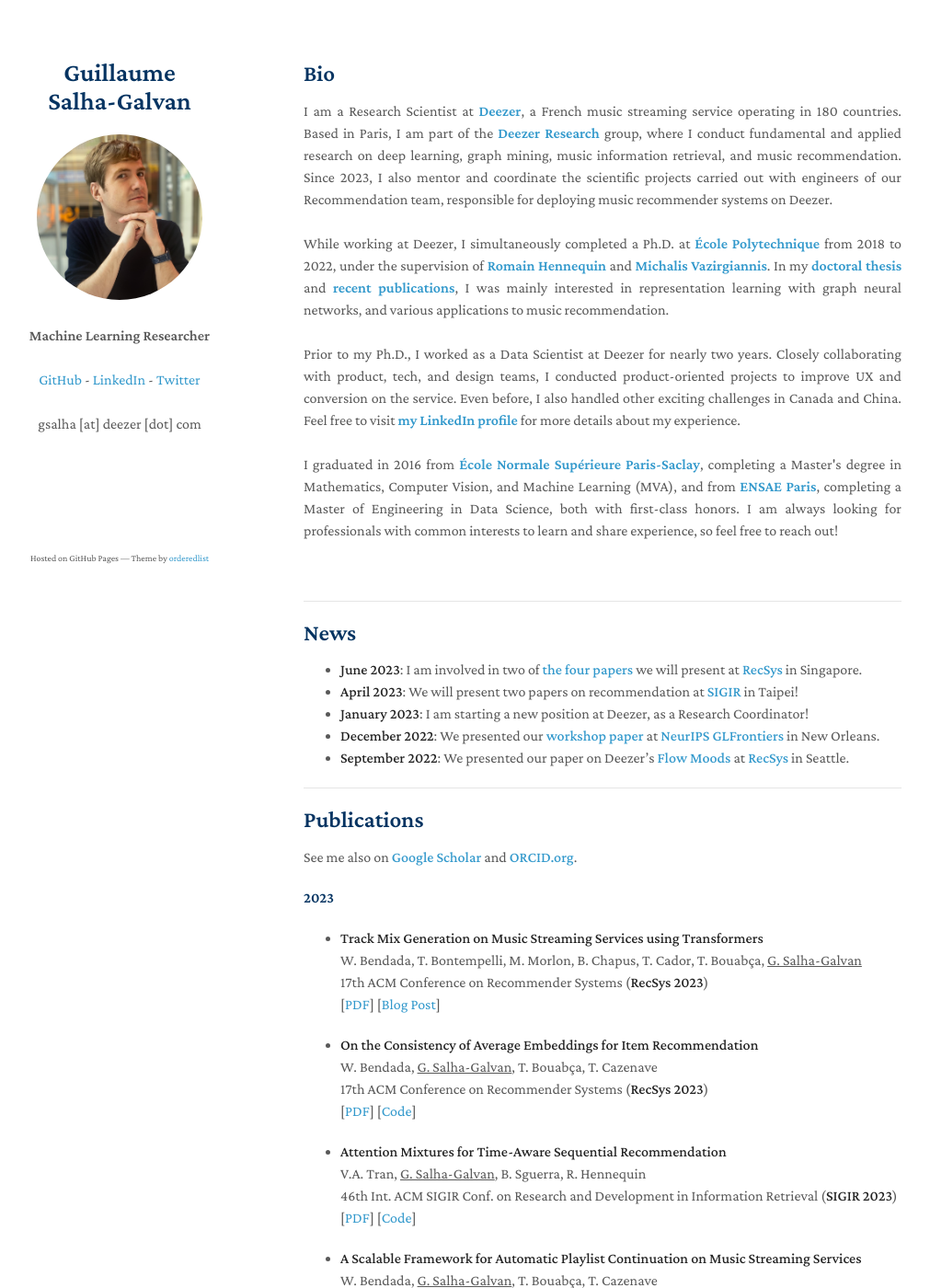
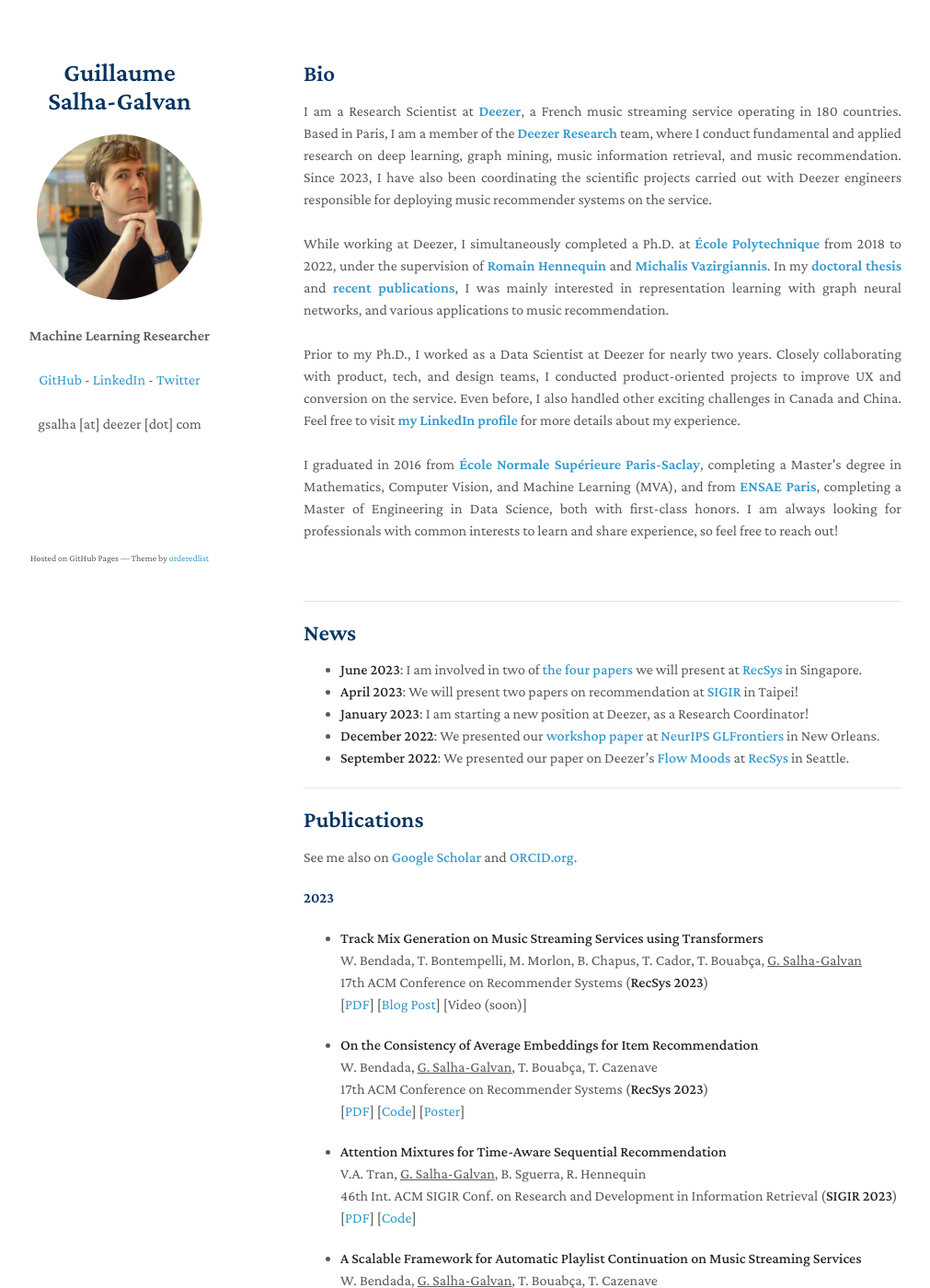
Before and after one commit to GuillaumeSalhaGalvan/GuillaumeSalhaGalvan.github.io, a Jekyll site: the page built from index.md, in a window 1280 px wide and 1400 px high. Shown: the whole window at 92% size, without its empty margins (140-1151 px from the left). Built offline with Jekyll 4.4.1, drawn with Linux system fonts in a browser that asks for light colours; our own code applies the rules of GitHub Pages for plain Markdown files; a script that is not in the unit is left out.

Commit message:
Update index.md

```diff
--- a/index.md
+++ b/index.md
@@ -1,7 +1,7 @@
 ## Bio
 
 
-<p style="text-align:justify">I am a Research Scientist at <a href="https://deezer.com/" target="_blank"><b>Deezer</b></a>, a French music streaming service operating in 180 countries. Based in Paris, I am part of the <a href="https://research.deezer.com/" target="_blank"><b>Deezer Research</b></a> group, where I conduct fundamental and applied research on deep learning, graph mining, music information retrieval, and music recommendation. Since 2023, I also mentor and coordinate the scientific projects carried out with engineers of our Recommendation team, responsible for deploying music recommender systems on Deezer.<br><br>
+<p style="text-align:justify">I am a Research Scientist at <a href="https://deezer.com/" target="_blank"><b>Deezer</b></a>, a French music streaming service operating in 180 countries. Based in Paris, I am a member of the <a href="https://research.deezer.com/" target="_blank"><b>Deezer Research</b></a> team, where I conduct fundamental and applied research on deep learning, graph mining, music information retrieval, and music recommendation. Since 2023, I have also been coordinating the scientific projects carried out with Deezer engineers responsible for deploying music recommender systems on the service.<br><br>
 
 While working at Deezer, I simultaneously completed a Ph.D. at <a href="https://www.polytechnique.edu/en" target="_blank"><b>École Polytechnique</b></a> from 2018 to 2022, under the supervision of <a href="https://scholar.google.fr/citations?user=e-aOrHAAAAAJ" target="_blank"><b>Romain Hennequin</b></a> and <a href="https://scholar.google.fr/citations?user=aWGJYcMAAAAJ" target="_blank"><b>Michalis Vazirgiannis</b></a>. In my <a href="https://guillaumesalhagalvan.com/doc/phdthesis_gsalhagalvan.pdf" target="_blank"><b>doctoral thesis</b></a> and <a href="https://scholar.google.fr/citations?hl=fr&authuser=1&user=BFT8u-oAAAAJ" target="_blank"><b>recent publications</b></a>, I was mainly interested in representation learning with graph neural networks, and various applications to music recommendation. <br><br>
 
@@ -37,12 +37,12 @@ See me also on **<a href="https://scholar.google.fr/citations?hl=fr&authuser=1&u
 - **Track Mix Generation on Music Streaming Services using Transformers**<br>
 W. Bendada, T. Bontempelli, M. Morlon, B. Chapus, T. Cador, T. Bouabça, <ins>G. Salha-Galvan</ins> <br>
 17th ACM Conference on Recommender Systems (**RecSys 2023**)  <br>
-[<a href="https://arxiv.org/pdf/2307.03045.pdf" target="_blank">PDF</a>] [<a href="https://www.deezer-blog.com/press/deezer-continues-to-boost-in-app-music-discovery-with-improved-mix-feature/"  target="_blank">Blog Post</a>]
+[<a href="https://arxiv.org/pdf/2307.03045.pdf" target="_blank">PDF</a>] [<a href="https://www.deezer-blog.com/press/deezer-continues-to-boost-in-app-music-discovery-with-improved-mix-feature/"  target="_blank">Blog Post</a>] [Video (soon)]
 
 - **On the Consistency of Average Embeddings for Item Recommendation**<br>
 W. Bendada, <ins>G. Salha-Galvan</ins>, T. Bouabça, T. Cazenave <br>
 17th ACM Conference on Recommender Systems (**RecSys 2023**)  <br>
-[<a href="https://arxiv.org/pdf/2308.12767.pdf" target="_blank">PDF</a>] [<a href="https://github.com/deezer/consistency" target="_blank">Code</a>]
+[<a href="https://arxiv.org/pdf/2308.12767.pdf" target="_blank">PDF</a>] [<a href="https://github.com/deezer/consistency" target="_blank">Code</a>] [<a href="https://guillaumesalhagalvan.com/doc/poster_averaging_recsys2023.pdf" target="_blank">Poster</a>]
 
 
 - **Attention Mixtures for Time-Aware Sequential Recommendation**<br>
@@ -53,7 +53,7 @@ V.A. Tran, <ins>G. Salha-Galvan</ins>, B. Sguerra, R. Hennequin <br>
 - **A Scalable Framework for Automatic Playlist Continuation on Music Streaming Services**<br>
 W. Bendada, <ins>G. Salha-Galvan</ins>, T. Bouabça, T. Cazenave <br>
 46th Int. ACM SIGIR Conf. on Research and Development in Information Retrieval (**SIGIR 2023**) <br>
-[<a href="https://guillaumesalhagalvan.com/doc/sigir2023-apc.pdf" target="_blank">PDF</a>] [<a href="https://github.com/deezer/APC-RTA" target="_blank">Code</a>]
+[<a href="https://arxiv.org/pdf/2304.09061.pdf" target="_blank">PDF</a>] [<a href="https://github.com/deezer/APC-RTA" target="_blank">Code</a>]
 
 
 
```
